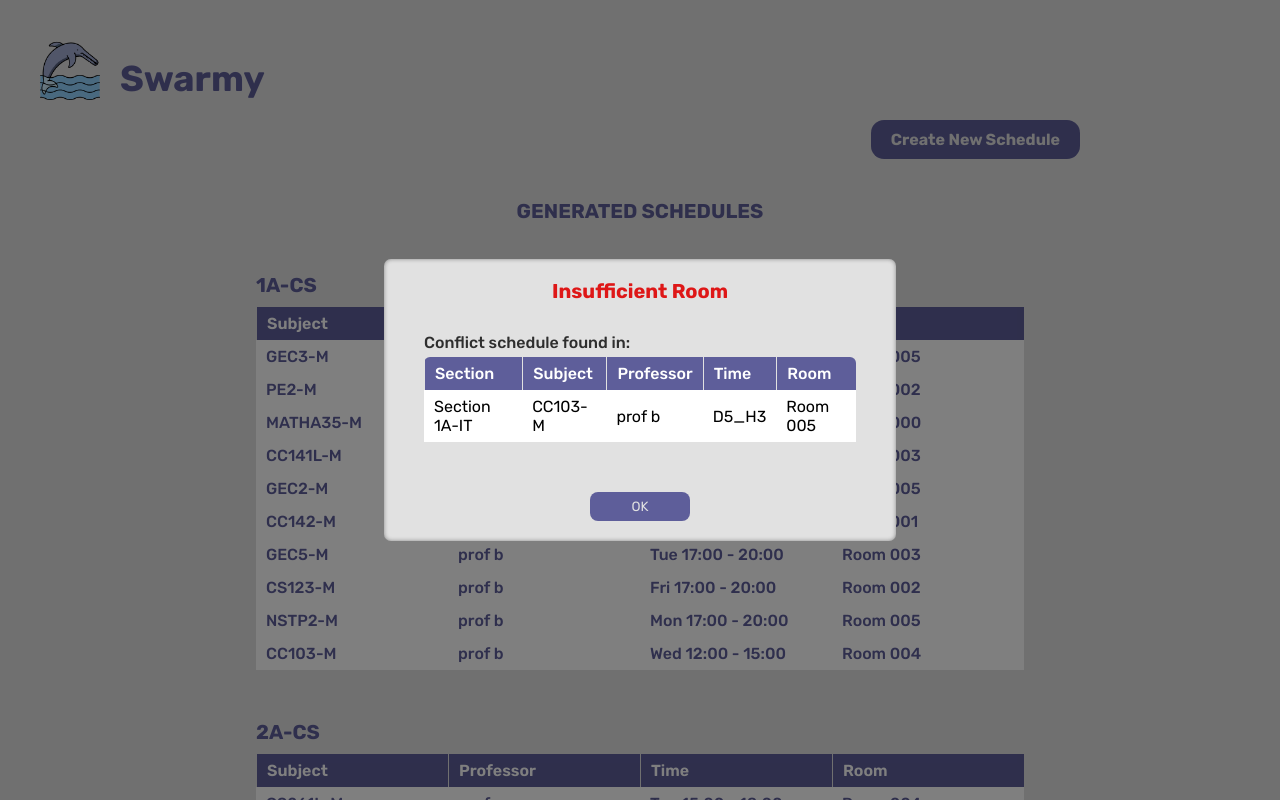
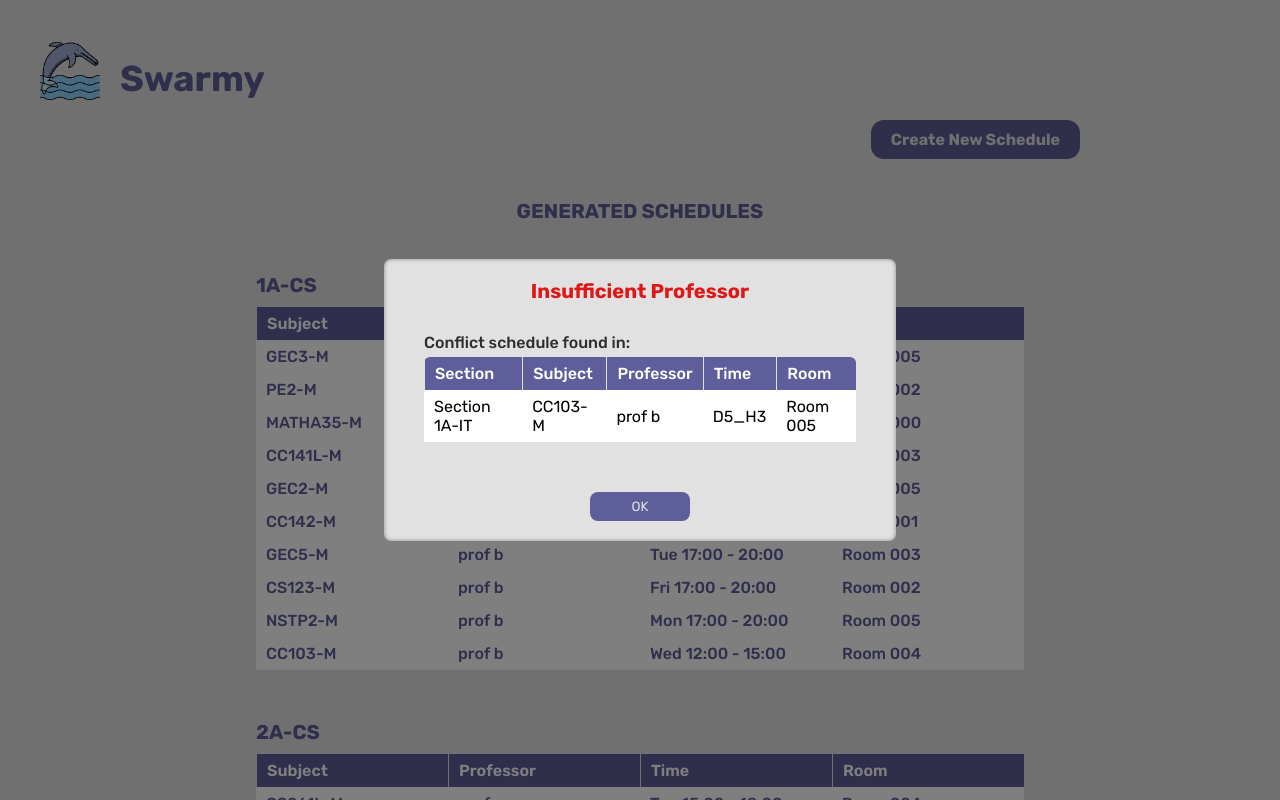
Before and after one commit to jkagullo/Scheduling-PSO, a Flask app: page /schedule in a window 1280 px wide. Run offline with Flask 3, Linux system fonts and the light colour scheme.

Commit message:
revised the error message

```diff
--- a/app/templates/schedule.html
+++ b/app/templates/schedule.html
@@ -71,7 +71,7 @@
             {% endif %}
             <div id="profModal">
                 <div id="insufficientProfModal" class="modal-conflict">
-                    <p class="fw-700">Insufficient Professors</p>
+                    <p class="fw-700">Insufficient Room</p>
                     <p class="subtitle">Total Sections: <span id="totalSections"></span></p>
                     <p class="subtitle">Scheduled Sections Only: <span id="scheduledSections"></span></p>
                     <button id="cancel-prof-modal-button">OK</button>
@@ -79,7 +79,7 @@
             </div>
             <div id="roomModal">
                 <div id="insufficientRoomModal" class="modal-conflict">
-                    <p class="fw-700">Insufficient Room</p>
+                    <p class="fw-700">Insufficient Professor</p>
                     <p class="fw-600">Conflict schedule found in:</p>
                     <table id="conflictTable">
                         <thead>
```
